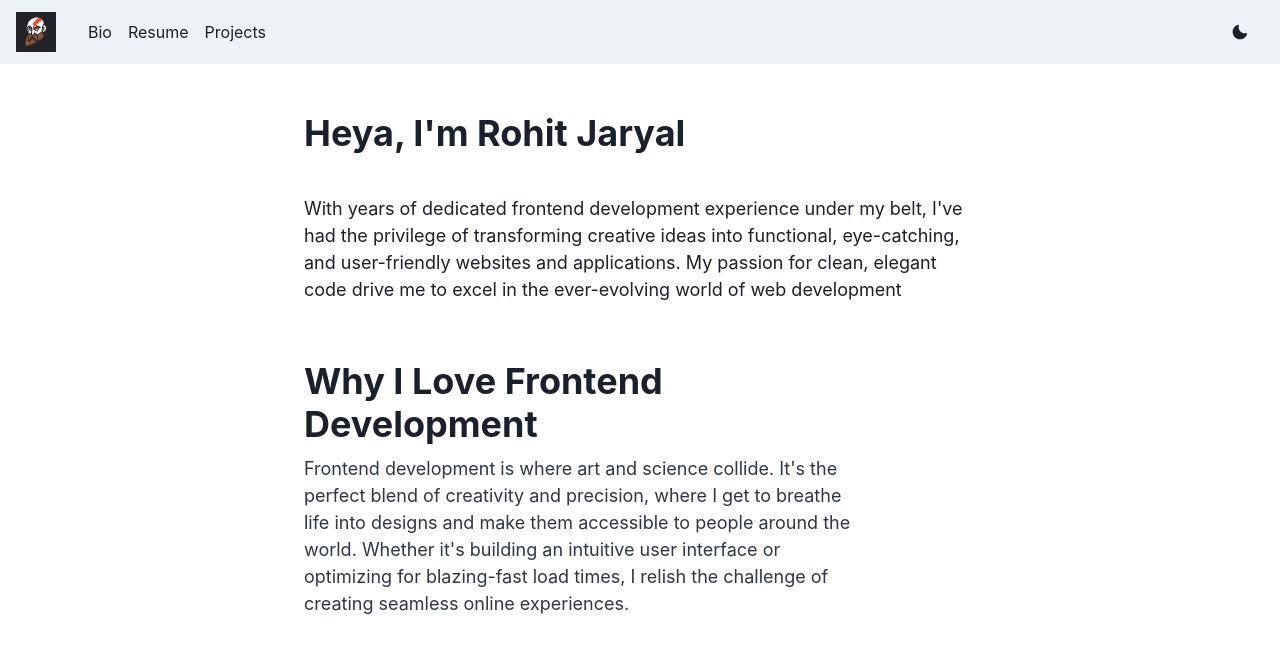
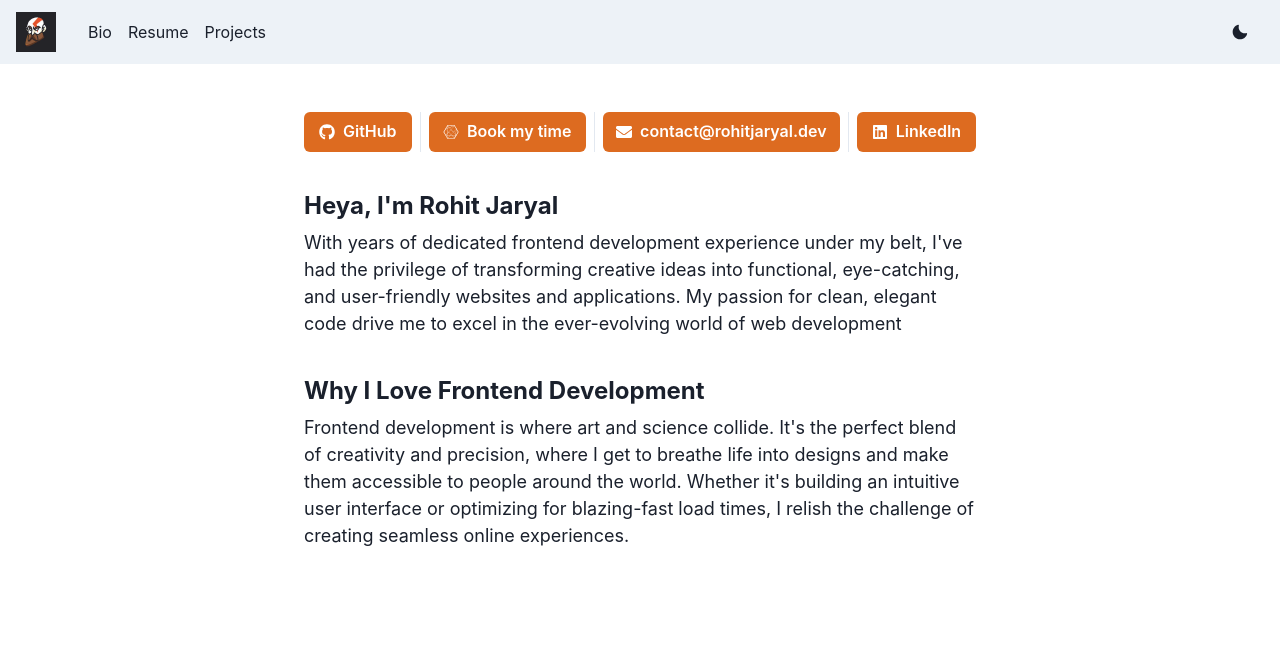
Before and after one commit to rohitjaryal/rohitjaryal.github.io, a React (Vite) app: page / in a window 1280 px wide. Shown: the top 652 px of the page. Built offline with nearby package versions, Linux system fonts and the light colour scheme; the HTML template or start-up script is replaced by a standard one.

Commit message:
feat: ui change + goat counter added

```diff
--- a/index.html
+++ b/index.html
@@ -5,6 +5,9 @@
     <link rel="icon" type="image/svg+xml" href="/logo.png" />
     <meta name="viewport" content="width=device-width, initial-scale=1.0" />
     <title>Rohit Jaryal</title>
+    <script data-goatcounter="https://3k7r9p2q6a5l8z90012.goatcounter.com/count"
+            async src="//gc.zgo.at/count.js"
+    ></script>
   </head>
   <body>
     <div id="root"></div>
--- a/package.json
+++ b/package.json
@@ -19,6 +19,7 @@
     "react": "^18.2.0",
     "react-dom": "^18.2.0",
     "react-error-boundary": "^4.0.11",
+    "react-icons": "^4.11.0",
     "react-router-dom": "^6.16.0"
   },
   "devDependencies": {
--- a/src/routes/index.tsx
+++ b/src/routes/index.tsx
@@ -2,6 +2,7 @@ import { useRoutes } from "react-router-dom";
 import Bio from "../views/Bio.tsx";
 import Resume from "../views/Resume.tsx";
 import Projects from "../views/Projects.tsx";
+import NotFound from "../views/NotFound.tsx";
 
 const routesList = [
   {
@@ -20,6 +21,10 @@ const routesList = [
     path: "/",
     element: <Bio />,
   },
+  {
+    path: "*",
+    element: <NotFound />,
+  },
 ];
 
 const AppRoutes = () => {
--- a/src/views/Bio.tsx
+++ b/src/views/Bio.tsx
@@ -1,19 +1,58 @@
 "use client";
 
 import {
-  Box,
+  Button,
+  Center,
   Container,
   Heading,
+  HStack,
+  StackDivider,
   Text,
-  useColorModeValue,
   VStack,
 } from "@chakra-ui/react";
+import {
+  FaConnectdevelop,
+  FaEnvelope,
+  FaGithub,
+  FaLinkedin,
+} from "react-icons/fa";
 
 const Bio = () => {
   return (
     <Container maxW={"3xl"} p="12">
-      <Heading as="h1">Heya, I'm Rohit Jaryal</Heading>
+      <HStack
+        justifyContent={"space-between"}
+        alignItems={"center"}
+        divider={<StackDivider borderColor="gray.200" />}
+      >
+        <Button colorScheme={"orange"} leftIcon={<FaGithub />}>
+          <Center>
+            <Text>GitHub</Text>
+          </Center>
+        </Button>
+        <Button colorScheme={"orange"} leftIcon={<FaConnectdevelop />}>
+          <Center>
+            <Text>Book my time</Text>
+          </Center>
+        </Button>
+        <Button colorScheme={"orange"} leftIcon={<FaEnvelope />}>
+          <Center>
+            <Text onClick={() => window.open("mailto:contact@rohitjaryal.dev")}>
+              contact@rohitjaryal.dev
+            </Text>
+          </Center>
+        </Button>
+        <Button colorScheme={"orange"} leftIcon={<FaLinkedin />}>
+          <Center>
+            <Text>LinkedIn</Text>
+          </Center>
+        </Button>
+      </HStack>
+
       <VStack paddingTop="40px" spacing="2" alignItems="flex-start">
+        <Heading as="h3" fontSize="x-large">
+          Heya, I'm Rohit Jaryal
+        </Heading>
         <Text as="p" fontSize="lg">
           With years of dedicated frontend development experience under my belt,
           I've had the privilege of transforming creative ideas into functional,
@@ -22,41 +61,19 @@ const Bio = () => {
           of web development
         </Text>
       </VStack>
-      <Box
-        marginTop={{ base: "1", sm: "5" }}
-        display="flex"
-        flexDirection={{ base: "column", sm: "row" }}
-        justifyContent="space-between"
-      >
-        <Box
-          display="flex"
-          flex="1"
-          marginRight="3"
-          position="relative"
-          alignItems="center"
-        >
-          <Box width={{ base: "100%", sm: "85%" }} zIndex="2" marginTop="5%">
-            <Heading marginTop="1">
-              <Text textDecoration="none" _hover={{ textDecoration: "none" }}>
-                Why I Love Frontend Development
-              </Text>
-            </Heading>
-            <Text
-              as="p"
-              marginTop="2"
-              color={useColorModeValue("gray.700", "gray.200")}
-              fontSize="lg"
-            >
-              Frontend development is where art and science collide. It's the
-              perfect blend of creativity and precision, where I get to breathe
-              life into designs and make them accessible to people around the
-              world. Whether it's building an intuitive user interface or
-              optimizing for blazing-fast load times, I relish the challenge of
-              creating seamless online experiences.
-            </Text>
-          </Box>
-        </Box>
-      </Box>
+      <VStack paddingTop="40px" spacing="2" alignItems="flex-start">
+        <Heading as="h5" fontSize="x-large">
+          Why I Love Frontend Development
+        </Heading>
+        <Text as="p" fontSize="lg">
+          Frontend development is where art and science collide. It's the
+          perfect blend of creativity and precision, where I get to breathe life
+          into designs and make them accessible to people around the world.
+          Whether it's building an intuitive user interface or optimizing for
+          blazing-fast load times, I relish the challenge of creating seamless
+          online experiences.
+        </Text>
+      </VStack>
     </Container>
   );
 };
--- /dev/null
+++ b/src/views/NotFound.tsx
@@ -0,0 +1,30 @@
+"use client";
+
+import { Box, Heading, Text } from "@chakra-ui/react";
+import { NavLink } from "react-router-dom";
+
+export default function NotFound() {
+  return (
+    <Box textAlign="center" py={10} px={6}>
+      <Heading
+        display="inline-block"
+        as="h2"
+        size="2xl"
+        bgGradient="linear(to-r, teal.400, teal.600)"
+        backgroundClip="text"
+      >
+        404
+      </Heading>
+      <Text fontSize="18px" mt={3} mb={2}>
+        Page Not Found
+      </Text>
+      <Text color={"gray.500"} mb={6}>
+        The page you&apos;re looking for does not seem to exist
+      </Text>
+
+      <NavLink to="/" color="white">
+        Go to Main page
+      </NavLink>
+    </Box>
+  );
+}
```
Also changed, not shown: src/components/Card.tsx (added, +50 -0 lines), 1 other file (tests, documents, lock files or other folders).
